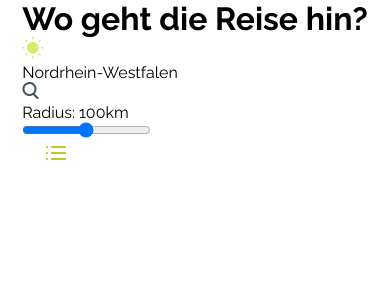
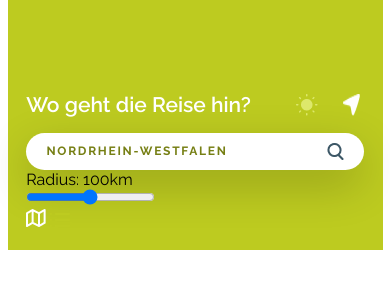
Before and after one commit to KathrynDavies123/campingapp, a plain HTML site: page index.html in a window 390 px wide. Drawn offline with Linux system fonts and the light colour scheme.

Commit message:
testing mobile

```diff
--- a/assets/css/style.css
+++ b/assets/css/style.css
@@ -1,23 +1,68 @@
-@import url('https://fonts.googleapis.com/css2?family=Raleway:wght@300;400;500;600;700;800;900&family=Roboto:wght@300;400;500;700;900&display=swap');
+@import url("https://fonts.googleapis.com/css2?family=Raleway:wght@300;400;500;600;700;800;900&family=Roboto:wght@300;400;500;700;900&display=swap");
 
 /* font-family: 'Raleway', sans-serif;
 font-family: 'Roboto', sans-serif; */
 
 * {
-    padding:0;
-    margin:0;
-    box-sizing: border-box;
+  padding: 0;
+  margin: 0;
+  box-sizing: border-box;
 }
 
 html {
-    font-family: 'Raleway', sans-serif;
+  font-family: "Raleway", sans-serif;
 }
 
 body {
-    display:flex;
-    justify-content: center;
+  display: flex;
+  justify-content: center;
 }
 
 .body {
-    max-width:576px;
+  width: 375px;
 }
+
+/* ===============================MAIN PAGE=============================== */
+
+/* ===============================HEADER=============================== */
+
+.page1 {
+  background-color: #bdcb20;
+  padding: 25% 5% 5% 5%;
+}
+
+.title {
+  display: flex;
+  justify-content: space-between;
+  margin-bottom: 5%;
+}
+
+.icons {
+  width: 20%;
+  display: flex;
+  justify-content: space-between;
+  padding-right: 1%;
+}
+
+.page1 h1 {
+  color: #ffffff;
+  font-weight: 600;
+  font-size: 21px;
+  line-height: 100%;
+}
+
+.searchbox {
+  color: #767f14;
+  font-weight: 700;
+  font-size: 12px;
+  line-height: 14px;
+  letter-spacing: 1.71429px;
+  text-transform: uppercase;
+  background: #ffffff;
+  box-shadow: 0px 15px 45px rgba(0, 0, 0, 0.2);
+  border-radius: 30px;
+  display:flex;
+  justify-content: space-between;
+  padding:3% 6%;
+  align-items:center;
+}
--- a/index.html
+++ b/index.html
@@ -1,40 +1,46 @@
 <!DOCTYPE html>
 <html lang="en">
   <head>
-    <meta charset="UTF-8">
-    <meta http-equiv="X-UA-Compatible" content="IE=edge">
-    <meta name="viewport" content="width=device-width, initial-scale=1.0">
+    <meta charset="UTF-8" />
+    <meta http-equiv="X-UA-Compatible" content="IE=edge" />
+    <meta name="viewport" content="width=device-width, initial-scale=1.0" />
     <title>Document</title>
-    <link rel="stylesheet" href="./assets/css/style.css">
+    <link rel="stylesheet" href="./assets/css/style.css" />
   </head>
   <body>
     <div class="body">
-        <header>
-            <div class="title"><h1>Wo geht die Reise hin?</h1> <img src="./assets/img/weather.png" alt="sun icon"> <img src="./assets/img/location.png" alt="location pointer"> </div>
-            <div class="searchbox"><p>Nordrhein-Westfalen</p> <img src="./assets/img/Search Icon.png" alt="search icon"> </div>
+      <header class="page1">
+        <div class="title">
+          <h1>Wo geht die Reise hin?</h1>
+          <div class="icons">
+            <img src="./assets/img/weather.png" alt="sun icon" />
+            <img src="./assets/img/location.png" alt="location pointer" />
+          </div>
+        </div>
+        <div class="searchbox">
+          <p>Nordrhein-Westfalen</p>
+          <img src="./assets/img/Search Icon.png" alt="search icon" />
+        </div>
         <p class="radius">Radius: 100km</p>
-            <input type="range" min="1" max="100" value="50" class="slider" id="myRange">
+        <input
+          type="range"
+          min="1"
+          max="100"
+          value="50"
+          class="slider"
+          id="myRange"
+        />
         <div class="listtype">
-                <img src="./assets/img/Map Icon.png" alt="map icon">
-                <img src="./assets/img/Liste Icon.png" alt="list icon">
+          <img src="./assets/img/Map Icon.png" alt="map icon" />
+          <img src="./assets/img/Liste Icon.png" alt="list icon" />
         </div>
       </header>
-        <nav>
-
-        </nav>
+      <nav></nav>
       <main>
-            <article>
-
-            </article>
-            <article>
-
-            </article>
-            <article>
-
-            </article>
-            <article>
-
-            </article>
+        <article></article>
+        <article></article>
+        <article></article>
+        <article></article>
       </main>
     </div>
   </body>
```
Lines whose indentation alone changed are shown as unchanged.
